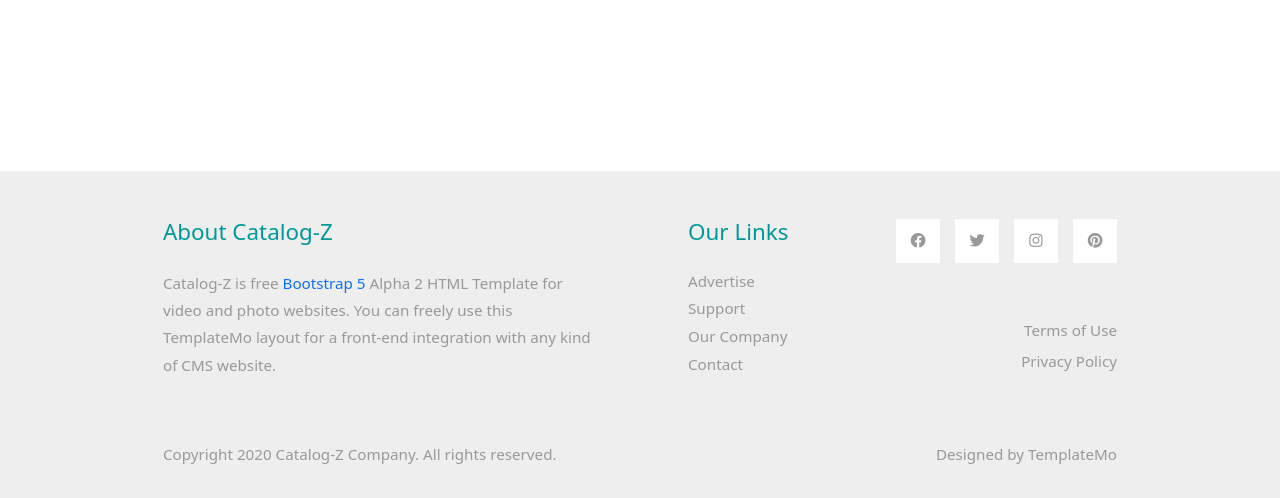
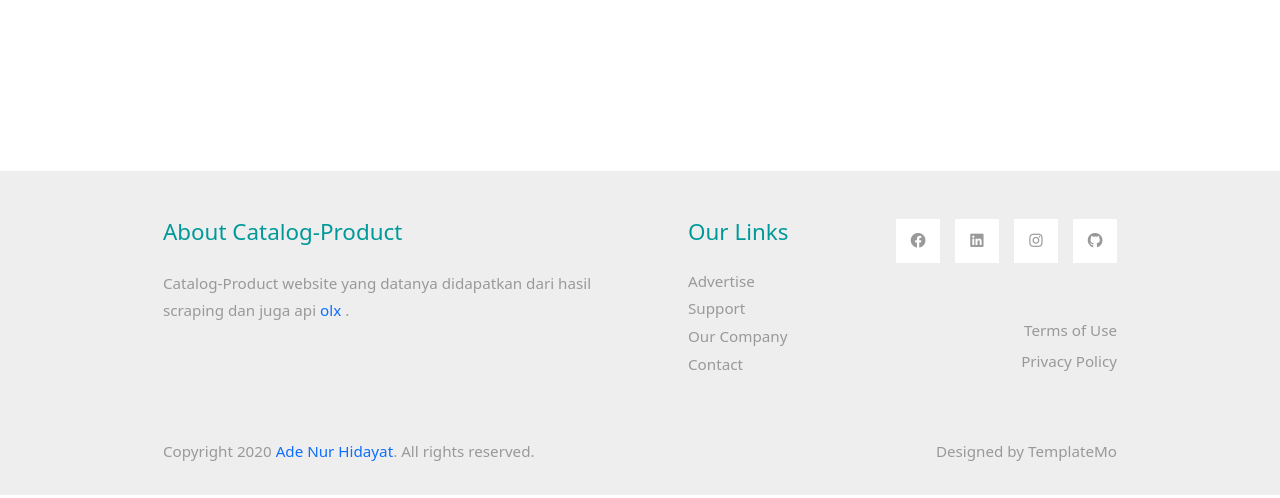
Before and after one commit to ADENH/scraping, a Django app: page / in a window 1280 px wide. Shown: the part 404-902 px from the top of the page. Run offline with Django 3.2, Linux system fonts and the light colour scheme; data that the repository does not hold is empty; some libraries are stand-ins or nearby versions.

Commit message:
change footer information

```diff
--- a/templates/footer.html
+++ b/templates/footer.html
@@ -2,8 +2,8 @@
         <div class="container-fluid tm-container-small">
             <div class="row">
                 <div class="col-lg-6 col-md-12 col-12 px-5 mb-5">
-                    <h3 class="tm-text-primary mb-4 tm-footer-title">About Catalog-Z</h3>
-                    <p>Catalog-Z is free <a rel="sponsored" href="https://v5.getbootstrap.com/">Bootstrap 5</a> Alpha 2 HTML Template for video and photo websites. You can freely use this TemplateMo layout for a front-end integration with any kind of CMS website.</p>
+                    <h3 class="tm-text-primary mb-4 tm-footer-title">About Catalog-Product</h3>
+                    <p>Catalog-Product website yang datanya didapatkan dari hasil scraping dan juga api <a rel="sponsored" href="https://www.olx.co.id/">olx</a> .</p>
                 </div>
                 <div class="col-lg-3 col-md-6 col-sm-6 col-12 px-5 mb-5">
                     <h3 class="tm-text-primary mb-4 tm-footer-title">Our Links</h3>
@@ -11,15 +11,15 @@
                         <li><a href="#">Advertise</a></li>
                         <li><a href="#">Support</a></li>
                         <li><a href="#">Our Company</a></li>
-                        <li><a href="#">Contact</a></li>
+                        <li><a href="http://adenurhidayat.com/">Contact</a></li>
                     </ul>
                 </div>
                 <div class="col-lg-3 col-md-6 col-sm-6 col-12 px-5 mb-5">
                     <ul class="tm-social-links d-flex justify-content-end pl-0 mb-5">
-                        <li class="mb-2"><a href="https://facebook.com"><i class="fab fa-facebook"></i></a></li>
-                        <li class="mb-2"><a href="https://twitter.com"><i class="fab fa-twitter"></i></a></li>
-                        <li class="mb-2"><a href="https://instagram.com"><i class="fab fa-instagram"></i></a></li>
-                        <li class="mb-2"><a href="https://pinterest.com"><i class="fab fa-pinterest"></i></a></li>
+                        <li class="mb-2"><a href="https://web.facebook.com/ade.nurhidayat.98"><i class="fab fa-facebook"></i></a></li>
+                        <li class="mb-2"><a href="https://www.linkedin.com/in/ade-nur-hidayat-57855a136/"><i class="fab fa-linkedin"></i></a></li>
+                        <li class="mb-2"><a href="https://www.instagram.com/adenurhidayat/"><i class="fab fa-instagram"></i></a></li>
+                        <li class="mb-2"><a href="https://github.com/ADENH"><i class="fab fa-github"></i></a></li>
                     </ul>
                     <a href="#" class="tm-text-gray text-right d-block mb-2">Terms of Use</a>
                     <a href="#" class="tm-text-gray text-right d-block">Privacy Policy</a>
@@ -27,7 +27,7 @@
             </div>
             <div class="row">
                 <div class="col-lg-8 col-md-7 col-12 px-5 mb-3">
-                    Copyright 2020 Catalog-Z Company. All rights reserved.
+                    Copyright 2020 <a rel="sponsored" href="http://adenurhidayat.com/">Ade Nur Hidayat</a>. All rights reserved.
                 </div>
                 <div class="col-lg-4 col-md-5 col-12 px-5 text-right">
                     Designed by <a href="https://templatemo.com" class="tm-text-gray" rel="sponsored" target="_parent">TemplateMo</a>
```
